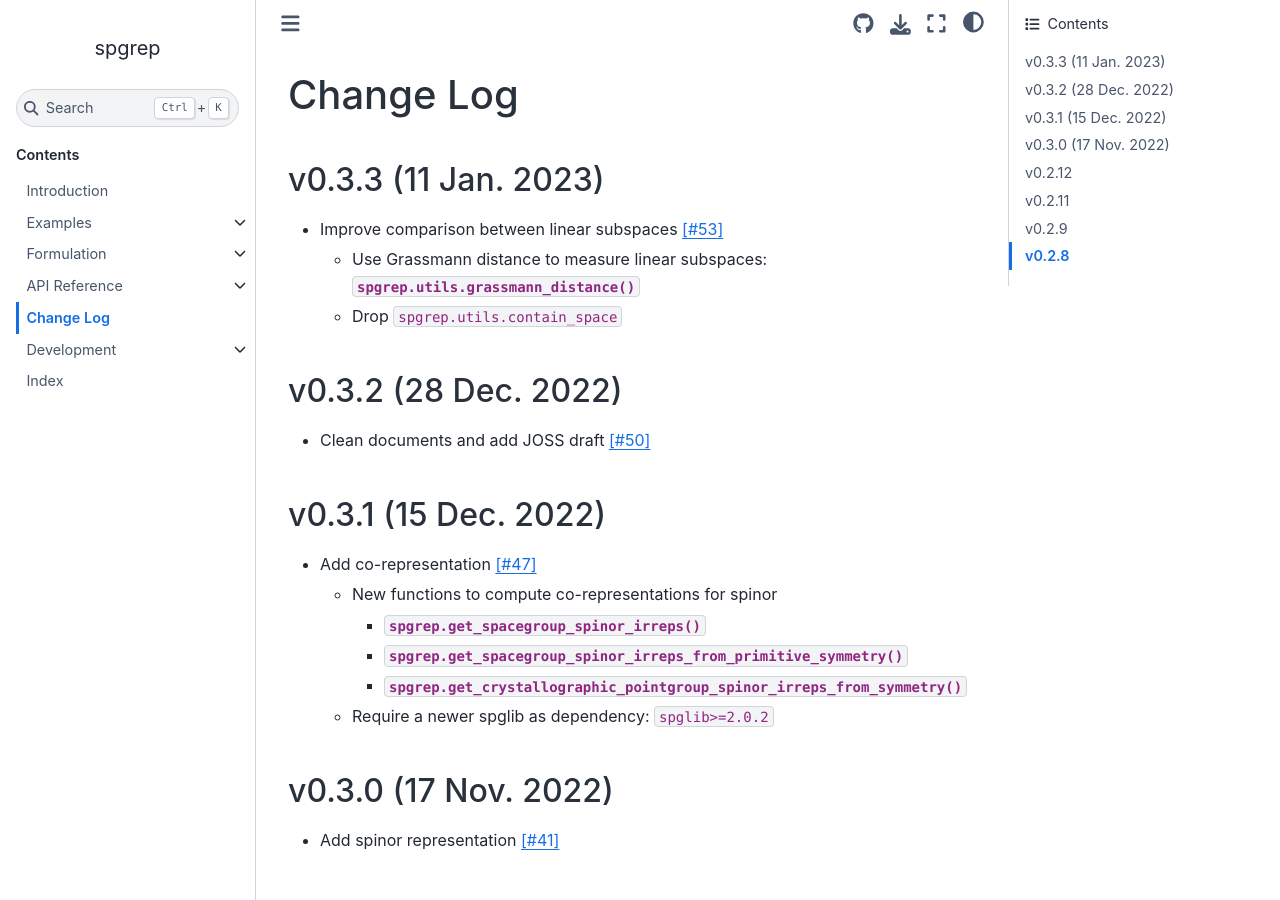
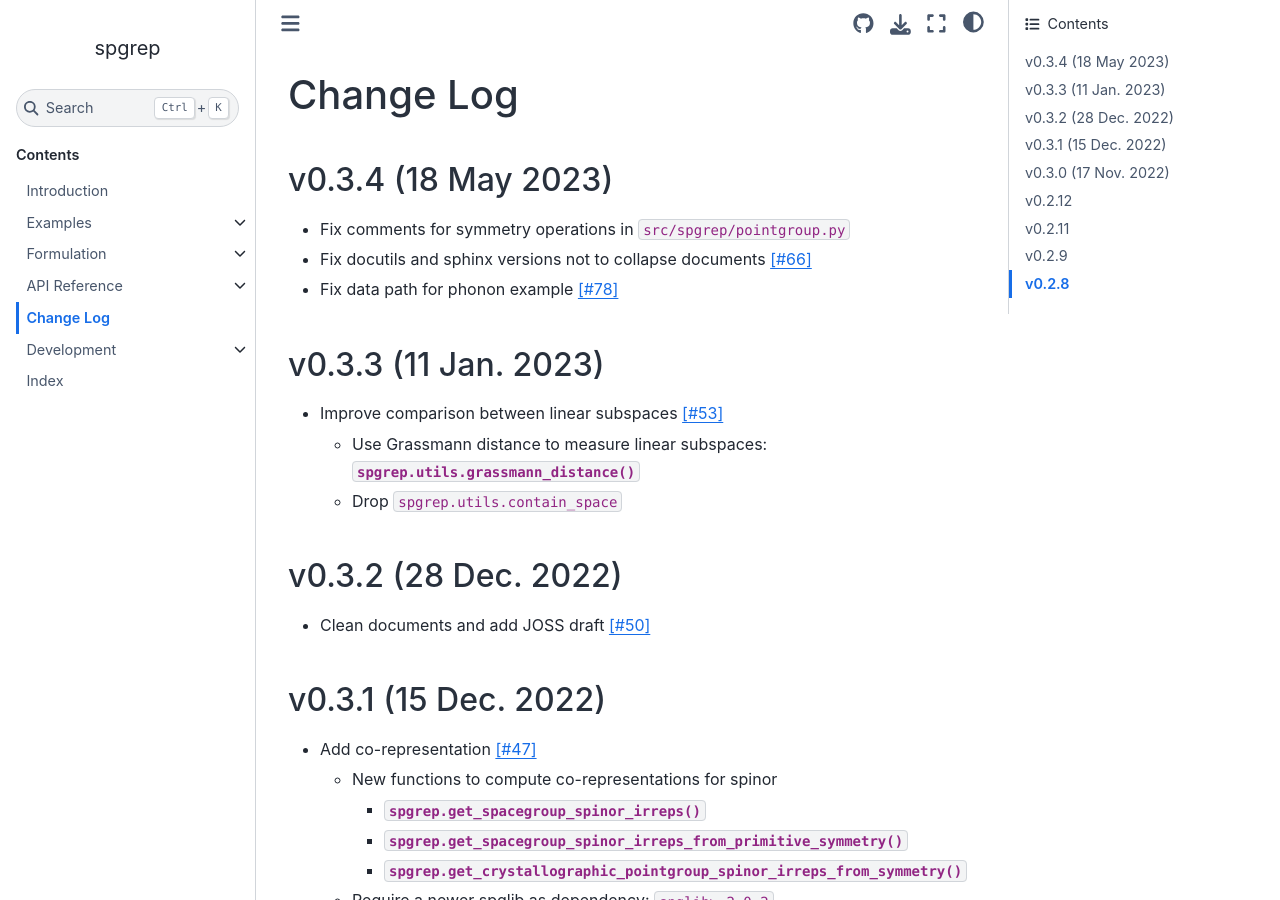
Before and after one commit to spglib/spgrep, a Sphinx documentation site: the page built from docs/changelog.md, in a window 1280 px wide and 900 px high. Built offline with Sphinx 7.4.7 and the Sphinx Book theme 1.1.4, drawn with Linux system fonts in a browser that asks for light colours.

Commit message:
Bump up version

```diff
--- a/docs/changelog.md
+++ b/docs/changelog.md
@@ -1,4 +1,10 @@
 # Change Log
+
+## v0.3.4 (18 May 2023)
+
+- Fix comments for symmetry operations in `src/spgrep/pointgroup.py`
+- Fix docutils and sphinx versions not to collapse documents [[#66]](https://github.com/spglib/spgrep/pull/66)
+- Fix data path for phonon example [[#78]](https://github.com/spglib/spgrep/pull/78)
 
 ## v0.3.3 (11 Jan. 2023)
 - Improve comparison between linear subspaces [[#53]](https://github.com/spglib/spgrep/pull/53)
```
Also changed, not shown: docs/development/development.md (+1 -2 lines).
